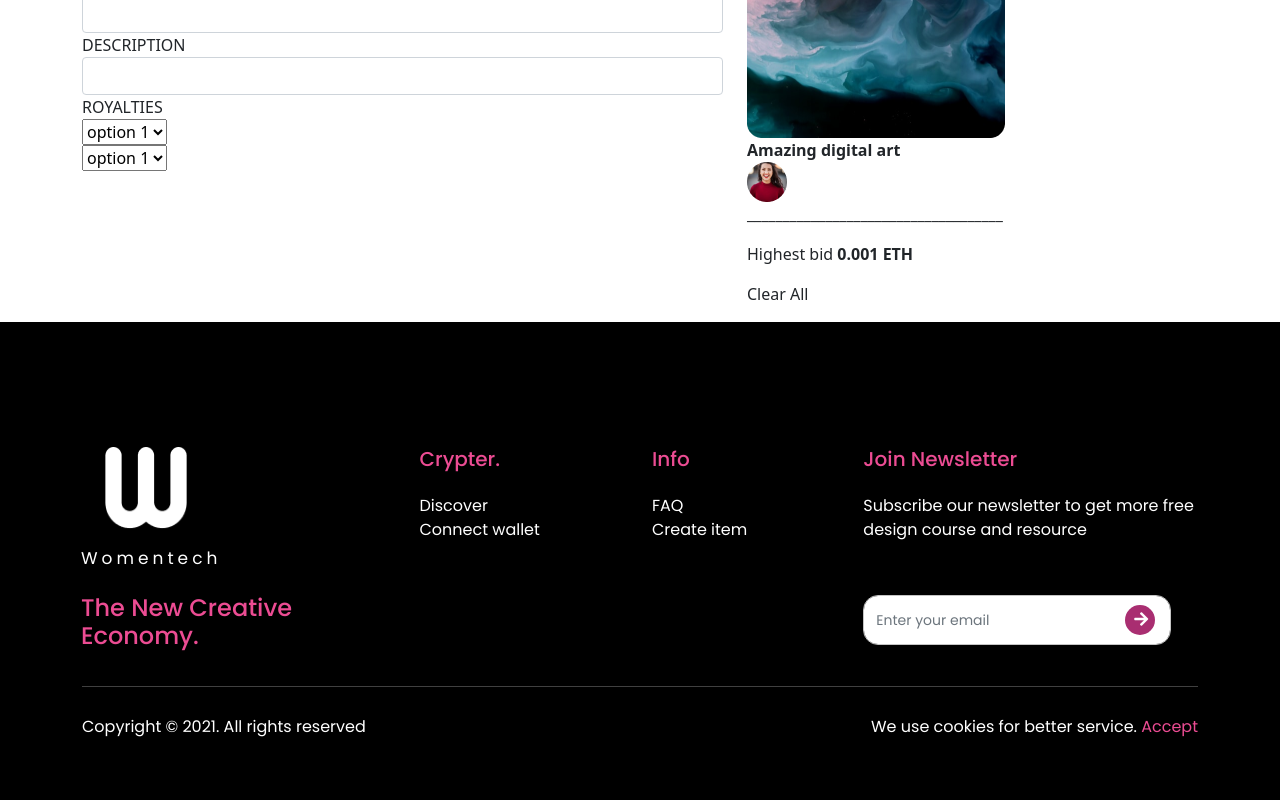
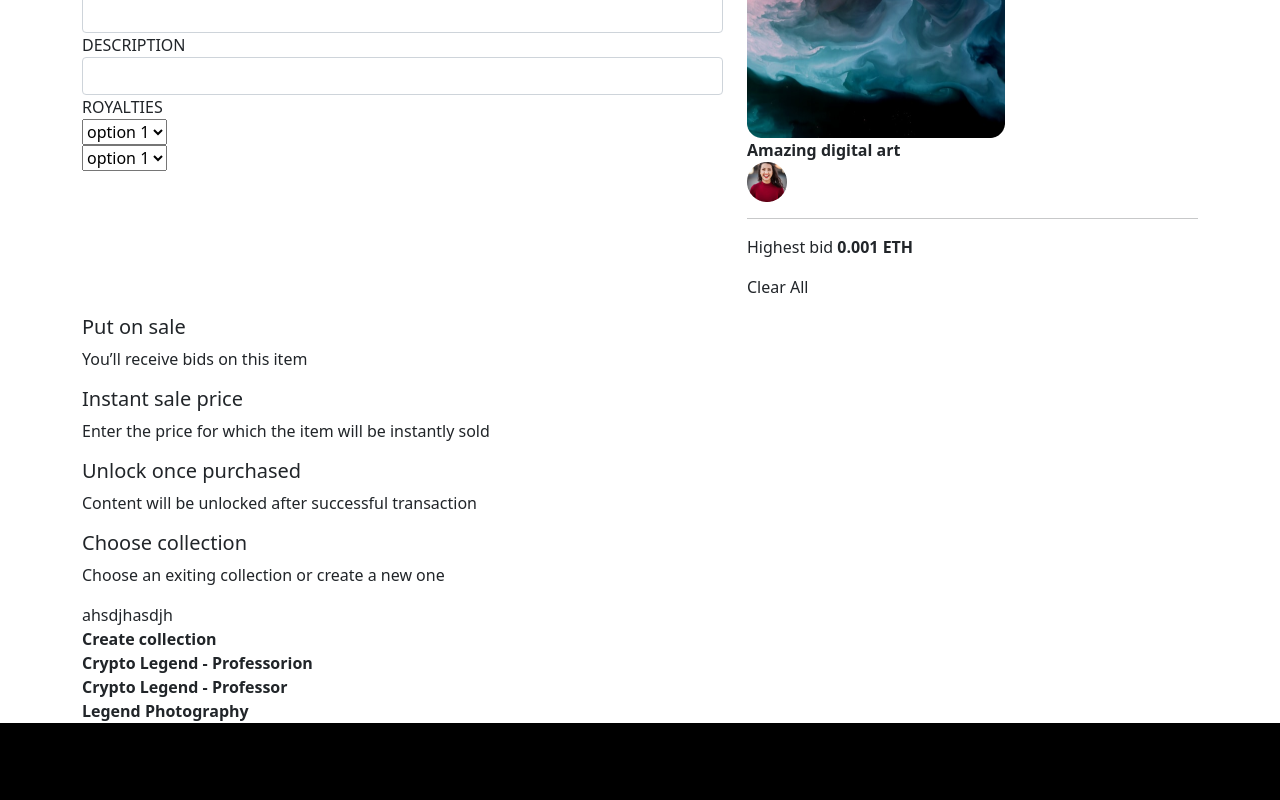
Before and after one commit to vovantruong/24-11-21-ntf-market, a React (Create React App) app: page / in a window 1280 px wide. Shown: the part 300-1100 px from the top of the page. Built offline with nearby package versions, Linux system fonts and the light colour scheme.

Commit message:
update createitem

```diff
--- a/src/assets/css/CreateItem.css
+++ b/src/assets/css/CreateItem.css
@@ -0,0 +1,10 @@
+@import url("https://fonts.googleapis.com/css2?family=Exo+2:wght@200;300;400;500;600;700;800;900&family=Lora:wght@400;500;600;700&family=Poppins:wght@100;200;300;400;500;600;700;800;900&display=swap");
+
+#CreateItem .content__Bottom .Menu_right{
+    width: 50px;
+      height: 50px;
+      -webkit-border-radius: 25px;
+      -moz-border-radius: 25px;
+      border-radius: 25px;
+      background: red;
+}
--- a/src/components/CreateItem/Content_CreateItem.js
+++ b/src/components/CreateItem/Content_CreateItem.js
@@ -2,7 +2,7 @@
 
 import React from "react";
 import { Container, Row, Col, Image } from "react-bootstrap";
-// import "./CreatorNetwork.css";
+import "../../assets/css/CreateItem.css";
 
 /* ================================================================= */
 
@@ -68,31 +68,77 @@ const CreateItem = () => {
               </div>
             </Col>
             <Col lg={5}>
-              <div className="right__card">
+
+              <div className="right__Preview">
                 <h1>Preview</h1>
-                <div className="Preview_account">
-                  <div className="creator">
-                    <div className="img">
-                      <Image src={Preview} />
-                    </div>
-                    <div className="descriptions">
-                      <b>Amazing digital art</b>
-                    </div>
-                  </div>
-                  <div className="price">
-                    <div className="img">
+                <div className="img_preview">
+                  <Image src={Preview} />
+                </div>
+                <div className="digital">
+                  <div className="digital_art">
+                    <b>Amazing digital art</b>
+                    <div className="img_avatar">
                       <Image src={Avatar} />
                     </div>
-                    <div className="descriptions">
-                      <p>____________________________________</p>
-                      <p>Highest bid <b>0.001 ETH</b></p>
-                    </div>
+                    <hr></hr>
+                    <p>Highest bid <b>0.001 ETH</b></p>
                   </div>
                 </div>
-                <div className="card__current">
+
+                <div className="price_ETH">
                   <p>Clear All</p>
                 </div>
               </div>
+            </Col>
+          </Row>
+        </div>
+
+        <div className="content__Bottom">
+          <Row>
+            <Col lg={7}>
+              <div className="Menu">
+                <div className="Menu_left">
+                  <div className="put">
+                    <h5>Put on sale</h5>
+                    <p>You’ll receive bids on this item</p>
+                  </div>
+                  <div className="instant">
+                    <h5>Instant sale price</h5>
+                    <p>Enter the price for which the item will be instantly sold</p>
+                  </div>
+                  <div className="unlock">
+                    <h5>Unlock once purchased</h5>
+                    <p>Content will be unlocked after successful transaction</p>
+                  </div>
+                  <div className="choose">
+                    <h5>Choose collection</h5>
+                    <p>Choose an exiting collection or create a new one</p>
+                  </div>
+                </div>
+                <div className="Menu_right">
+                  ahsdjhasdjh
+                </div>
+                <div className="bottom_menu">
+                  <div className="bottom_create">
+                    <div className="circle_xanhbien"></div>
+                    <b>Create collection</b>
+                  </div>
+                  <div className="bottom_create">
+                    <div className="circle_xanhla"></div>
+                    <b>Crypto Legend - Professorion</b>
+                  </div>
+                  <div className="bottom_create">
+                    <div className="circle_hong"></div>
+                    <b>Crypto Legend - Professor</b>
+                  </div>
+                  <div className="bottom_create">
+                    <div className="circle_tim"></div>
+                    <b>Legend Photography</b>
+                  </div>
+                </div>
+              </div>
+            </Col>
+            <Col lg={5}>
             </Col>
           </Row>
         </div>
```
